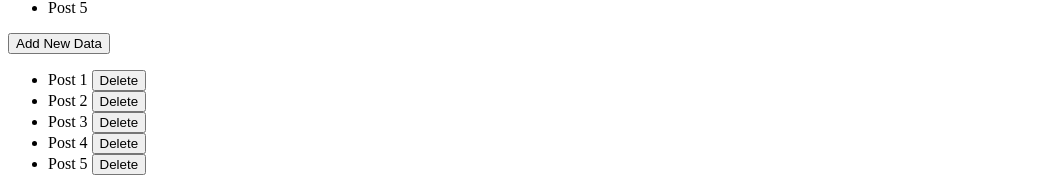
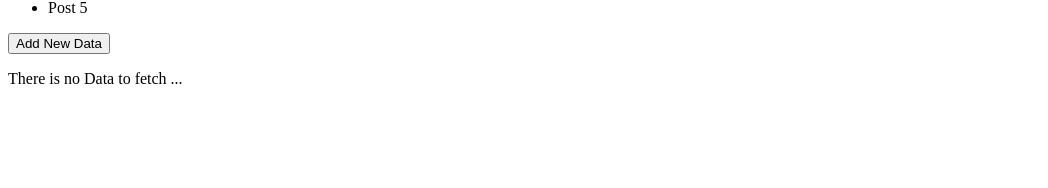
Before and after one commit to EugeBr/AngIntro, an Angular app: page / in a window 1280 px wide. Shown: the part 842-1030 px from the top of the page, without its empty margins (0-1048 px from the left). After the commit the page ends 946 px from the top, so only its background shows below. Built offline with nearby package versions, Linux system fonts and the light colour scheme.

Commit message:
ngIf Directive

```diff
--- a/src/app/app.component.html
+++ b/src/app/app.component.html
@@ -43,9 +43,15 @@
 
 <button (click)="addNew()">Add New Data</button>
 
+<div *ngIf = "objArray.length > 0" >
     <ul>
         <li *ngFor = "let post of objArray; let i = index" >
             {{ post.postTitle }}
             <button (click)="onDelete(i)">Delete</button>
         </li>
     </ul>
+</div>
+
+<div *ngIf = "objArray.length == 0" >
+    <p>There is no Data to fetch ...</p>
+</div>
--- a/src/app/app.component.ts
+++ b/src/app/app.component.ts
@@ -21,11 +21,11 @@ export class AppComponent {
   postArray: Array<string> = ['Post 1', 'Post 2', 'Post 3', 'Post 4', 'Post 5'];
 
   objArray: Array<any> = [
-    { id: 1, postTitle: 'Post 1'},
+   /* { id: 1, postTitle: 'Post 1'},
     { id: 2, postTitle: 'Post 2'},
     { id: 3, postTitle: 'Post 3'},
     { id: 4, postTitle: 'Post 4'},
-    { id: 5, postTitle: 'Post 5'},
+    { id: 5, postTitle: 'Post 5'},*/
   ]
 
   constructor() {
```
Lines whose indentation alone changed are shown as unchanged.
